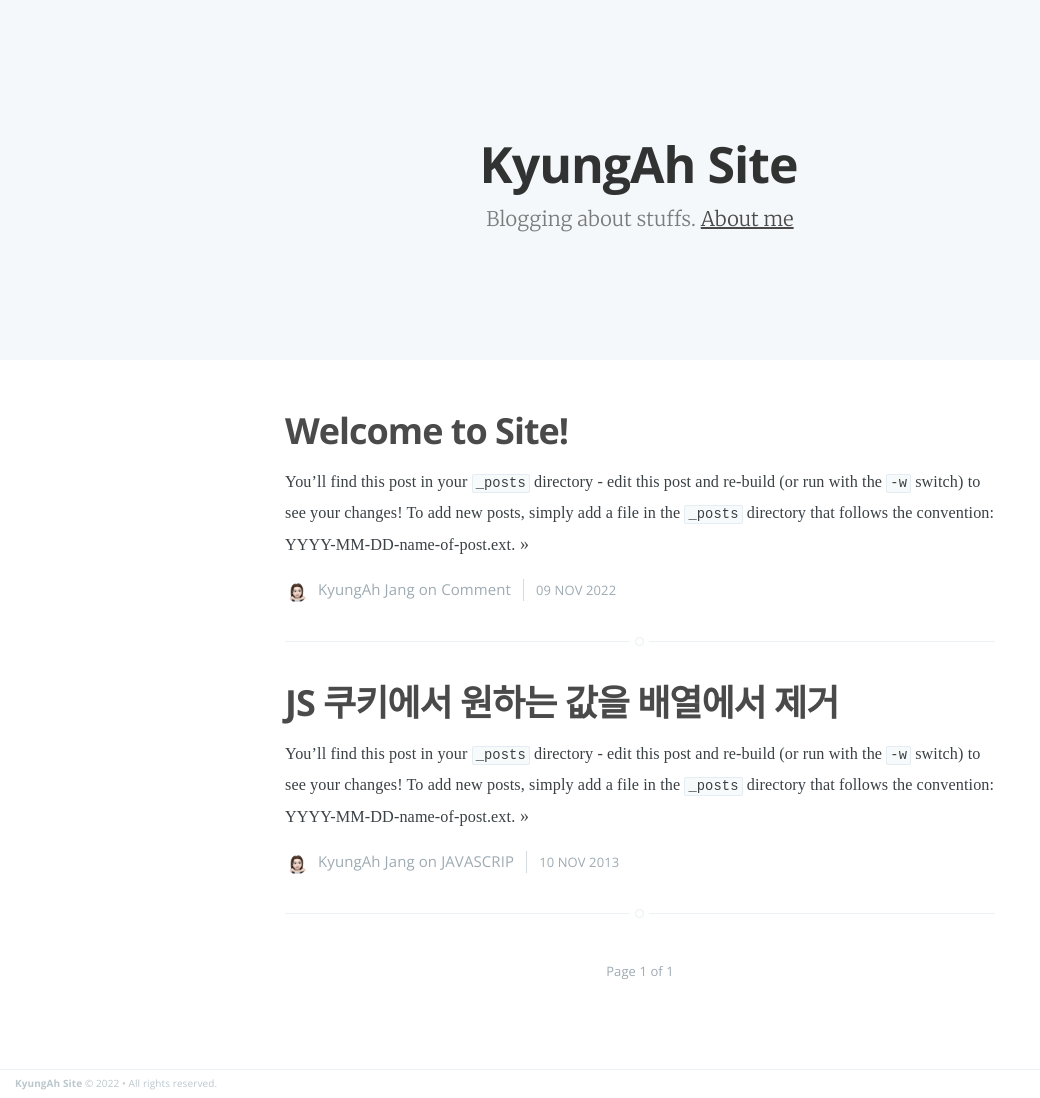
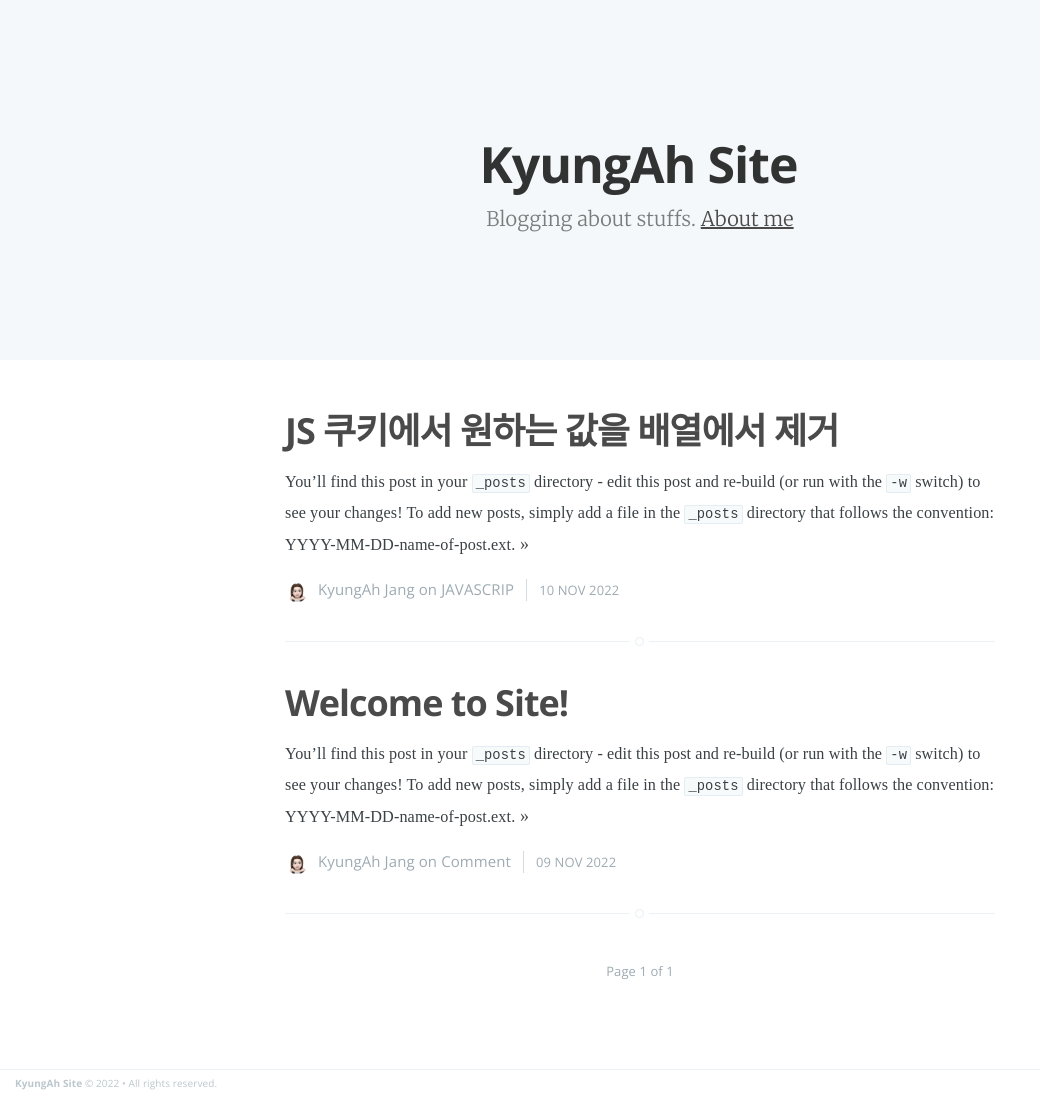
Before and after one commit to kajang93/kajang93.github.io, a Jekyll site: the page built from index.html, in a window 1280 px wide. Shown: the whole page, without its empty margins (0-1040 px from the left). Built offline with Jekyll 4.4.1, drawn with Linux system fonts in a browser that asks for light colours; the list of posts is cut into pages by our own code.

Commit message:
커밋33

```diff
--- a/_posts/2022-11-10-welcome-to-jekyll.markdown
+++ b/_posts/2022-11-10-welcome-to-jekyll.markdown
@@ -1,7 +1,7 @@
 ---
 layout: post
 title:  "JS 쿠키에서 원하는 값을 배열에서 제거"
-date:   2013-11-10 10:18:00
+date:   2022-11-10 11:10:00
 categories: JAVASCRIP
 ---
 
```
